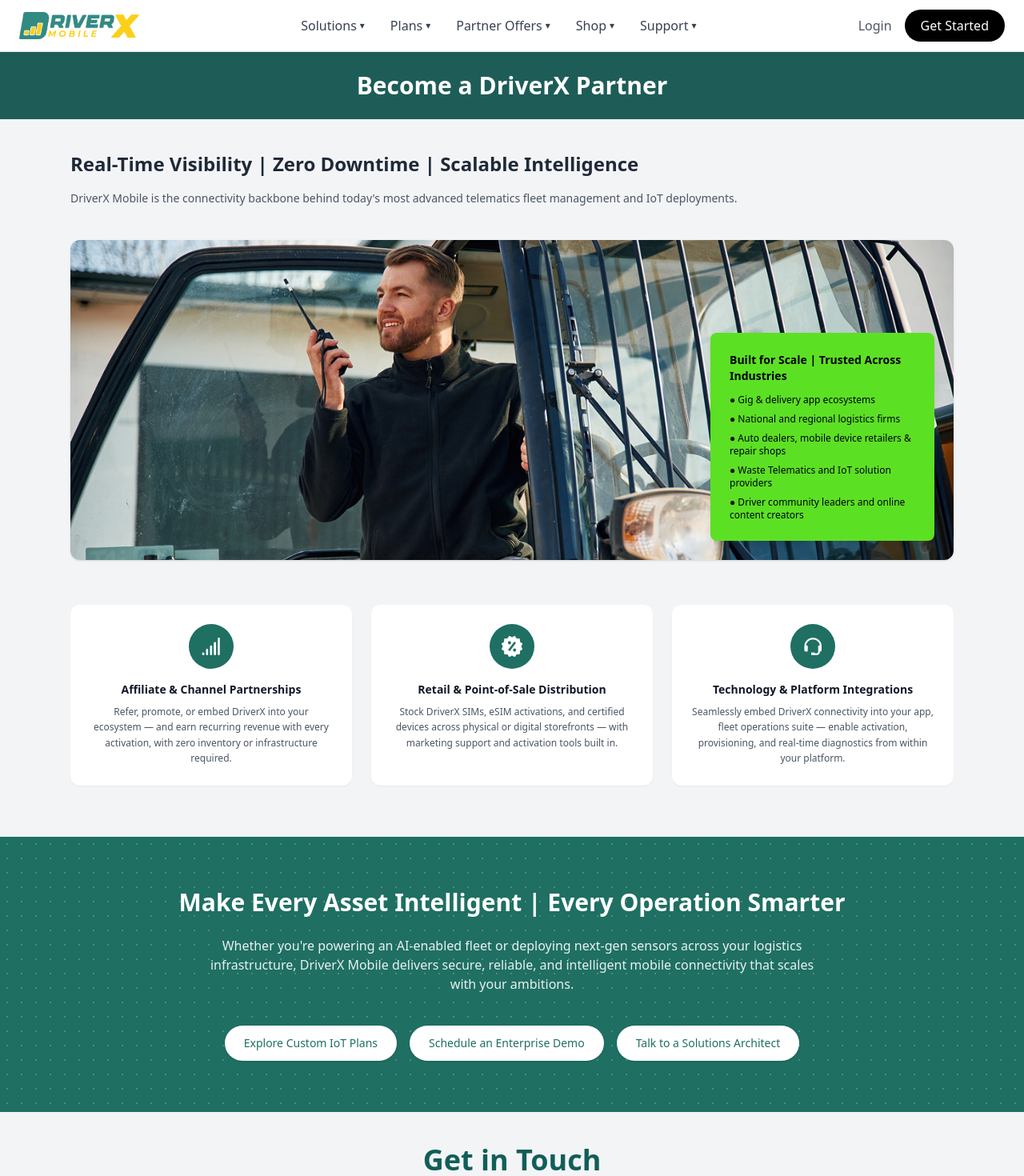
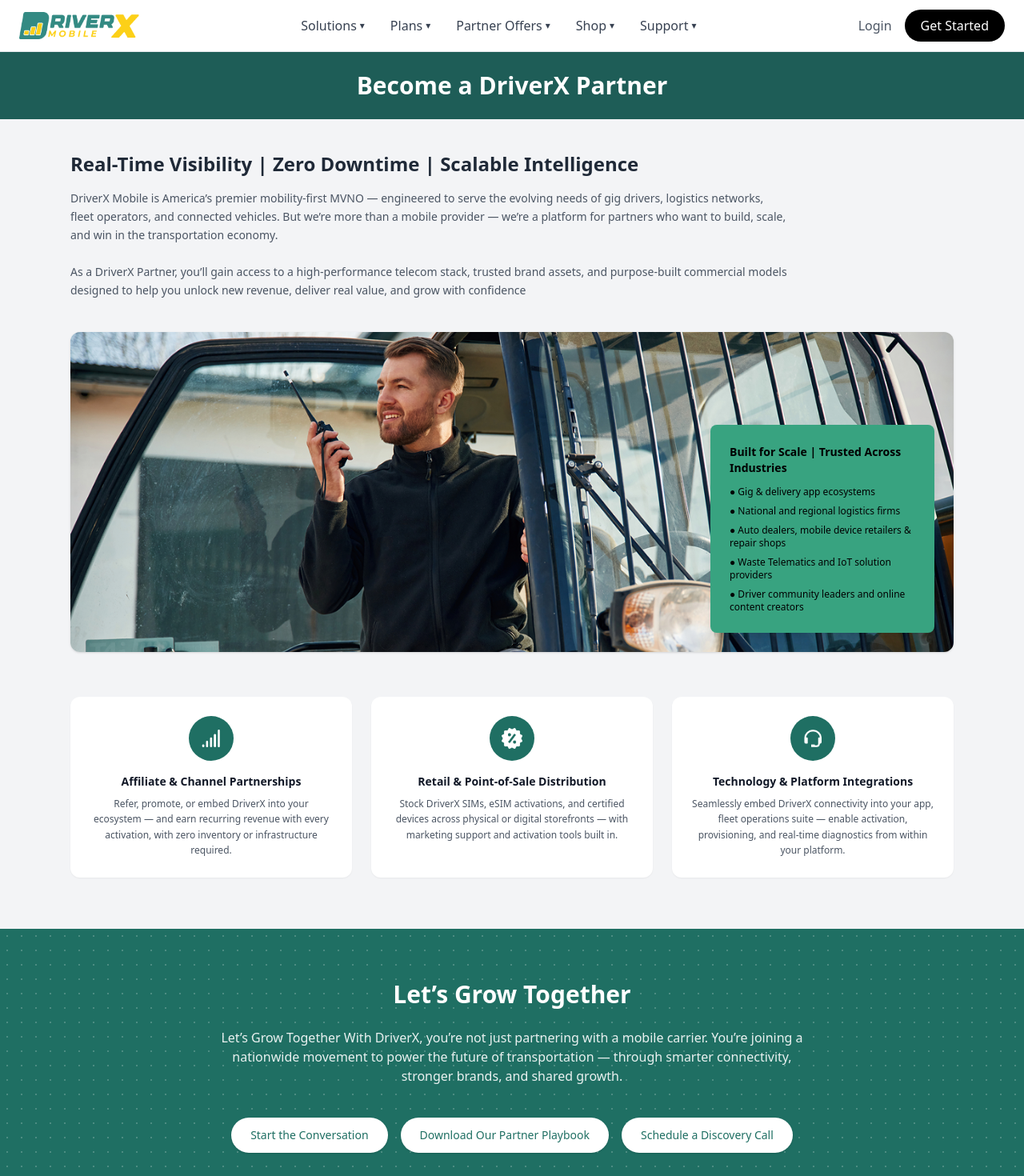
Before and after one commit to ZoikoGroup/driverxreact, a Next.js app: page /become-a-driverx-partner in a window 1280 px wide. Shown: the top 1470 px of the page at 80% size. Built offline with nearby package versions, Linux system fonts and the light colour scheme.

Commit message:
partner section and fleet section

```diff
--- /dev/null
+++ b/app/24-7-driver-support/Support.tsx
@@ -0,0 +1,24 @@
+import Loginform from "../loginform/form";
+
+export default function Support() {
+  return (
+    <section className="w-full dark:bg-gray-900 bg-gray-100 py-16">
+
+      <div className="w-full bg-[#2f6f66] text-white text-center py-5 text-xl font-semibold tracking-wide">
+        Get in Touch with DriverX
+      </div>
+
+      <div className="max-w-3xl mx-auto mt-8 px-6">
+        <p className="text-gray-600 dark:text-gray-400 leading-relaxed text-center">
+          Have questions about our plans, need support, or want to explore partnership opportunities?
+          We’re here to help. Reach out to our driver-first support team for quick assistance, expert
+          guidance, or custom solutions tailored to your needs. Whether you’re an individual driver,
+          fleet operator, or business partner, we’re just a message or call away.
+        </p>
+      </div>
+<br />
+      <Loginform />
+
+    </section>
+  );
+}
--- /dev/null
+++ b/app/24-7-driver-support/page.tsx
@@ -0,0 +1,13 @@
+import Support from "./Support";
+
+
+export default function(){
+
+    return(
+        <>
+    <Support/>
+
+
+        </>
+    );
+}
--- a/app/become-a-driverx-partner/bpartner.tsx
+++ b/app/become-a-driverx-partner/bpartner.tsx
@@ -37,8 +37,15 @@ export default function Become() {
         </h2>
 
         <p className="text-gray-600 dark:text-gray-300 text-sm leading-relaxed max-w-4xl transition-colors duration-300">
-          DriverX Mobile is the connectivity backbone behind today's most advanced
-          telematics fleet management and IoT deployments.
+        DriverX Mobile is America’s premier mobility-first MVNO — engineered to serve the evolving needs of gig drivers, logistics networks, fleet operators, and connected vehicles. But we’re more than a mobile provider — we’re a platform for partners who want to build, scale, and win in the transportation economy.
+        </p>
+
+<br />
+
+        <p className="text-gray-600 dark:text-gray-300 text-sm leading-relaxed max-w-4xl transition-colors duration-300">
+
+
+          As a DriverX Partner, you’ll gain access to a high-performance telecom stack, trusted brand assets, and purpose-built commercial models designed to help you unlock new revenue, deliver real value, and grow with confidence
         </p>
       </div>
 
@@ -55,7 +62,7 @@ export default function Become() {
             priority
           />
 
-          <div className="absolute bottom-6 right-6 bg-[#5ce024] dark:bg-green-600 p-6 rounded-lg shadow-lg w-[280px] transition-colors duration-300">
+          <div className="absolute bottom-6 right-6 bg-[#38a380] dark:bg-teal   -600 p-6 rounded-lg shadow-lg w-[280px] transition-colors duration-300">
             <h4 className="font-semibold mb-3 text-sm text-black dark:text-white">
               Built for Scale | Trusted Across Industries
             </h4>
@@ -111,27 +118,26 @@ export default function Become() {
         <div className="relative max-w-5xl mx-auto text-center text-white">
 
           <h2 className="text-2xl md:text-3xl font-semibold mb-6">
-            Make Every Asset Intelligent | Every Operation Smarter
+           Let’s Grow Together
           </h2>
 
           <p className="text-sm md:text-base opacity-90 mb-10 max-w-3xl mx-auto leading-relaxed">
-            Whether you're powering an AI-enabled fleet or deploying next-gen sensors
-            across your logistics infrastructure, DriverX Mobile delivers secure,
-            reliable, and intelligent mobile connectivity that scales with your ambitions.
+         Let’s Grow Together
+With DriverX, you’re not just partnering with a mobile carrier. You’re joining a nationwide movement to power the future of transportation — through smarter connectivity, stronger brands, and shared growth.
           </p>
 
           <div className="flex flex-wrap justify-center gap-4">
 
             <button className="bg-white dark:bg-gray-200 text-[#1f6f63] px-6 py-3 rounded-full text-sm font-medium shadow hover:scale-105 transition">
-              Explore Custom IoT Plans
+     Start the Conversation
             </button>
 
             <button className="bg-white dark:bg-gray-200 text-[#1f6f63] px-6 py-3 rounded-full text-sm font-medium shadow hover:scale-105 transition">
-              Schedule an Enterprise Demo
+             Download Our Partner Playbook
             </button>
 
             <button className="bg-white dark:bg-gray-200 text-[#1f6f63] px-6 py-3 rounded-full text-sm font-medium shadow hover:scale-105 transition">
-              Talk to a Solutions Architect
+             Schedule a Discovery Call
             </button>
 
           </div>
--- a/app/fleet-priority-line/fleetpriority.tsx
+++ b/app/fleet-priority-line/fleetpriority.tsx
@@ -1,5 +1,6 @@
 "use client";
 import Image from "next/image";
+import Loginform from "../loginform/form";
 
 export default function FleetPriorityLine() {
   return (
@@ -173,6 +174,9 @@ export default function FleetPriorityLine() {
           </div>
         </div>
       </div>
+<br />
+<br />
+      <Loginform/>
 
     </section>
   );
```
